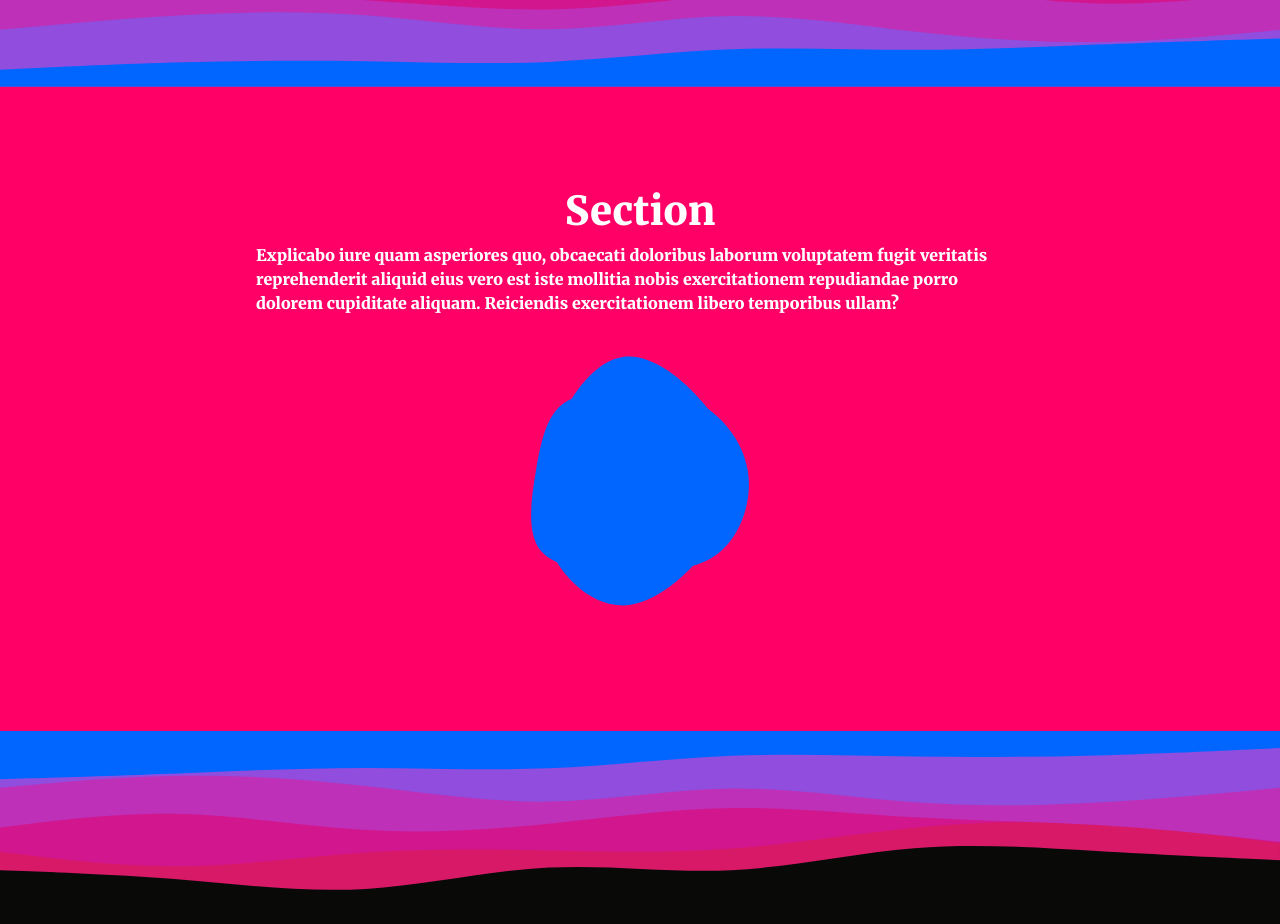
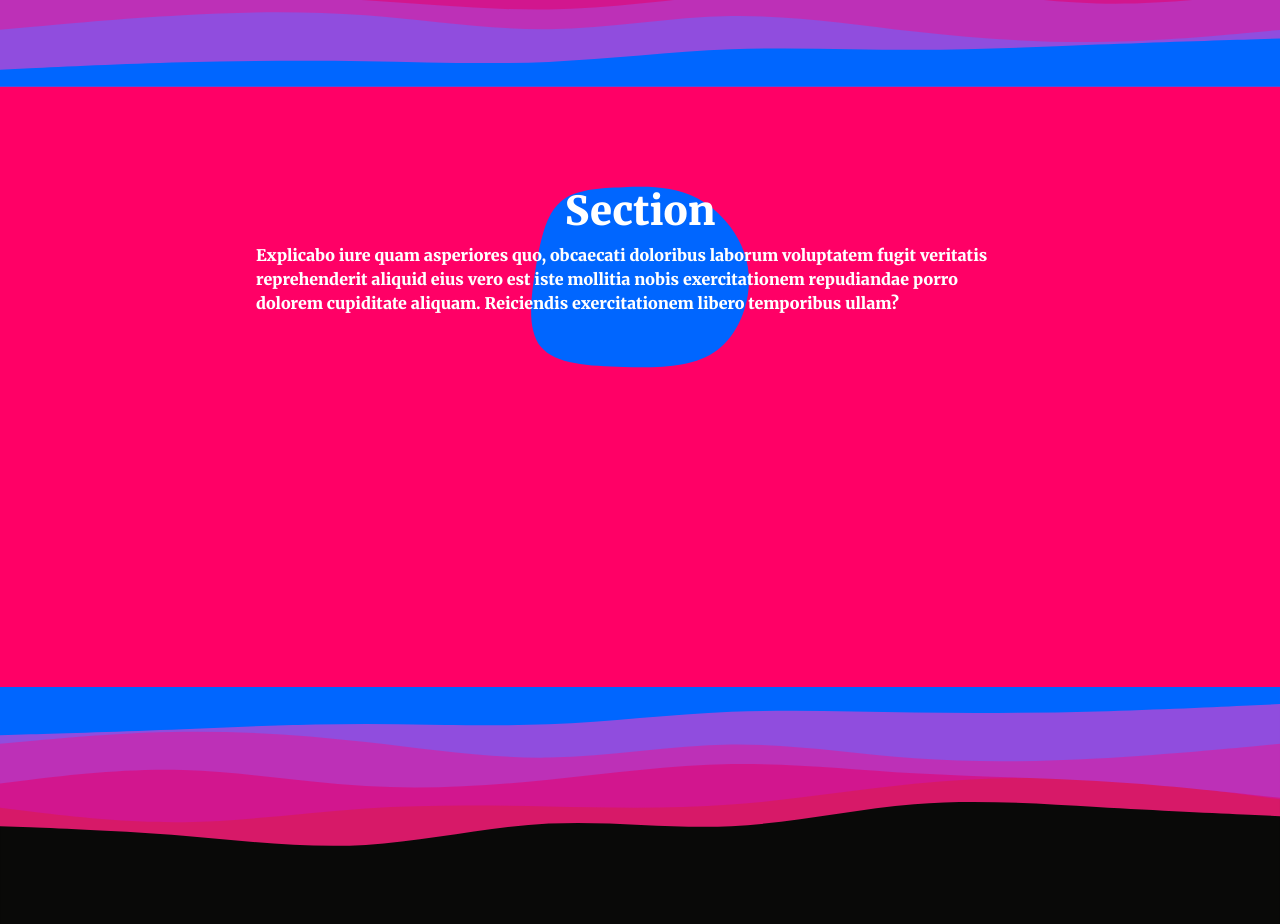
Before and after one commit to aozzy/port, a plain HTML site: page index.html in a window 1280 px wide. Shown: the part 3340-4264 px from the top of the page. Drawn offline with nearby package versions, Linux system fonts and the light colour scheme; a script that the page names is missing.

Commit message:
adding sections

```diff
--- a/index.html
+++ b/index.html
@@ -87,14 +87,14 @@
     </section>
     <div class="spacer layer flip"></div>
     <section class="pink">
-      <h1>Section</h1>
-      <p>
+      <h1 class="para">Section</h1>
+      <p class="para">
         Explicabo iure quam asperiores quo, obcaecati doloribus laborum
         voluptatem fugit veritatis reprehenderit aliquid eius vero est iste
         mollitia nobis exercitationem repudiandae porro dolorem cupiditate
         aliquam. Reiciendis exercitationem libero temporibus ullam?
       </p>
-      <svg
+      <svg class="blob-motion"
         id="visual"
         viewBox="0 0 900 300"
         width="900"
@@ -110,7 +110,7 @@
             fill="#0066FF"
           ></path>
         </g>
-        <g transform="translate(429.36008037497874 146.74954682946327)"><path  id="blob2" d="M78.7 -80.6C100.9 -56.6 117 -28.3 117.1 0.1C117.2 28.5 101.4 57 79.2 82C57 107 28.5 128.5 0.9 127.6C-26.6 126.6 -53.3 103.3 -65.8 78.3C-78.3 53.3 -76.6 26.6 -73.9 2.7C-71.2 -21.2 -67.4 -42.4 -54.9 -66.4C-42.4 -90.4 -21.2 -117.2 3.5 -120.7C28.3 -124.3 56.6 -104.6 78.7 -80.6" fill="#0066FF"></path></g>
+        <g transform="translate(429.36008037497874 146.74954682946327)" style="visibility: hidden;"><path  id="blob2" d="M78.7 -80.6C100.9 -56.6 117 -28.3 117.1 0.1C117.2 28.5 101.4 57 79.2 82C57 107 28.5 128.5 0.9 127.6C-26.6 126.6 -53.3 103.3 -65.8 78.3C-78.3 53.3 -76.6 26.6 -73.9 2.7C-71.2 -21.2 -67.4 -42.4 -54.9 -66.4C-42.4 -90.4 -21.2 -117.2 3.5 -120.7C28.3 -124.3 56.6 -104.6 78.7 -80.6" fill="#0066FF"></path></g>
       </svg>
     </section>
     <div class="spacer layer"></div>
--- a/styles.css
+++ b/styles.css
@@ -151,3 +151,12 @@ transform: translate(85%,60%);
 .flip{
   transform: rotate(180deg);
 }
+
+.blob-motion{
+  position: absolute;
+  transform: translateY(-20%);
+}
+
+.para{
+  z-index: 100;
+}
```
